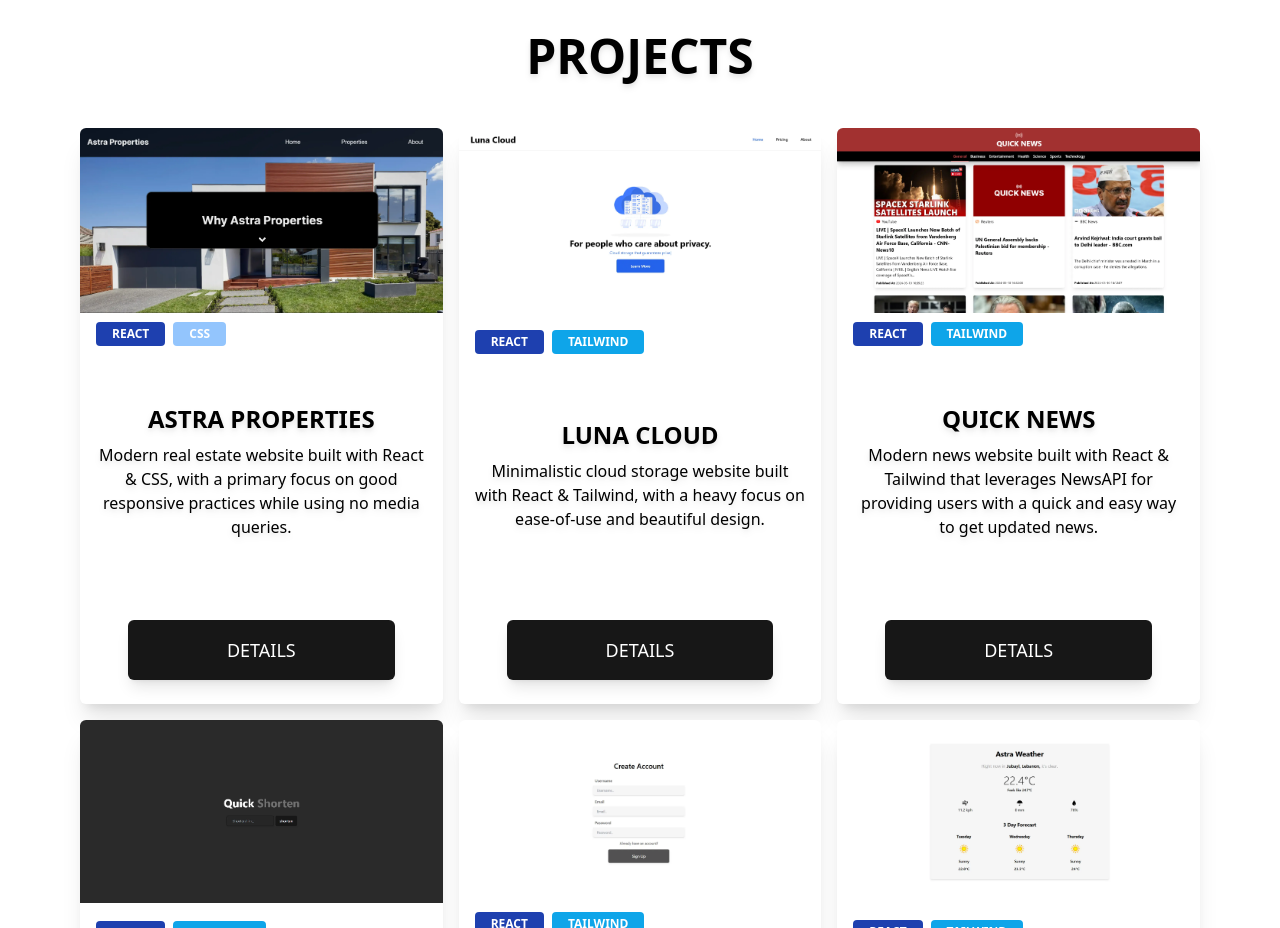
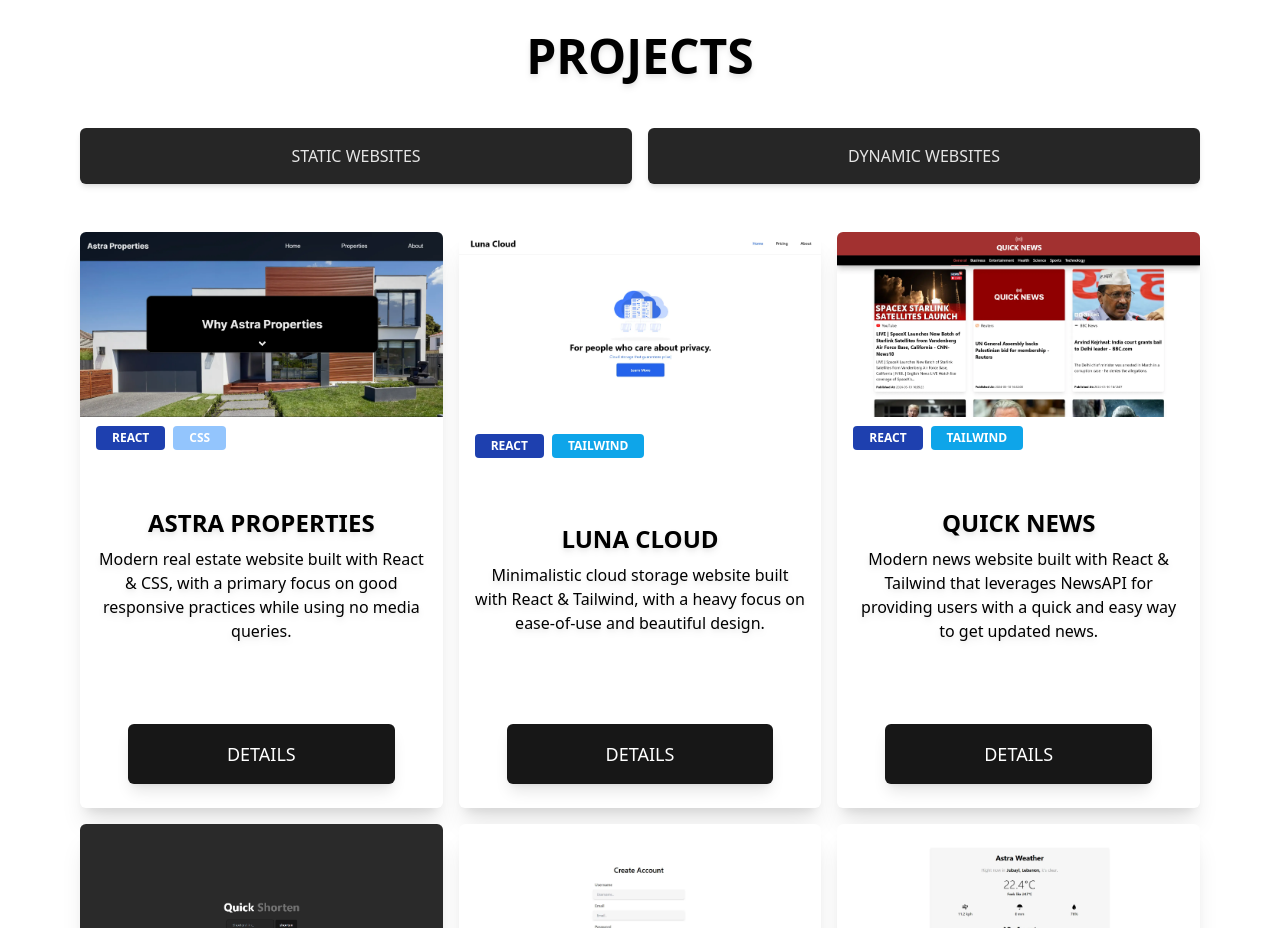
Before and after one commit to as9284/as-portfolio, a React (Vite) app: page / in a window 1280 px wide. Shown: the part 800-1728 px from the top of the page. Built offline with nearby package versions, Linux system fonts and the light colour scheme.

Commit message:
Add and style the project selection buttons

```diff
--- a/src/components/Projects.jsx
+++ b/src/components/Projects.jsx
@@ -41,6 +41,14 @@ function Projects({ projectsRef }) {
         <h1 className="text-3xl text-black md:text-4xl lg:text-5xl font-bold uppercase drop-shadow-md dark:text-neutral-200">
           Projects
         </h1>
+        <div className="w-full flex flex-row justify-center items-center gap-4 text-center">
+          <button className="w-1/2 px-4 py-4 bg-neutral-800 rounded-md shadow-md text-neutral-200 font-medium uppercase hover:bg-neutral-700 hover:shadow-xl focus:bg-neutral-700 focus:shadow-lg active:scale-95 duration-300">
+            Static Websites
+          </button>
+          <button className="w-1/2 px-4 py-4 bg-neutral-800 rounded-md shadow-md text-neutral-200 font-medium uppercase hover:bg-neutral-700 hover:shadow-xl focus:bg-neutral-700 focus:shadow-lg active:scale-95 duration-300">
+            Dynamic Websites
+          </button>
+        </div>
         <div className="w-full grid grid-cols-1 md:grid-cols-2 lg:grid-cols-3 gap-4">
           {CardData.map((item) => (
             <Card
```
